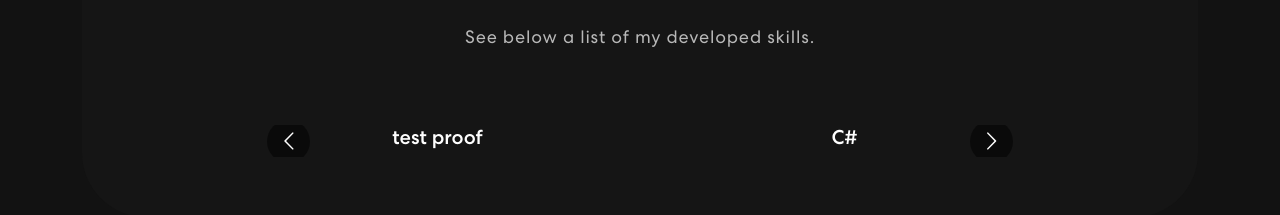
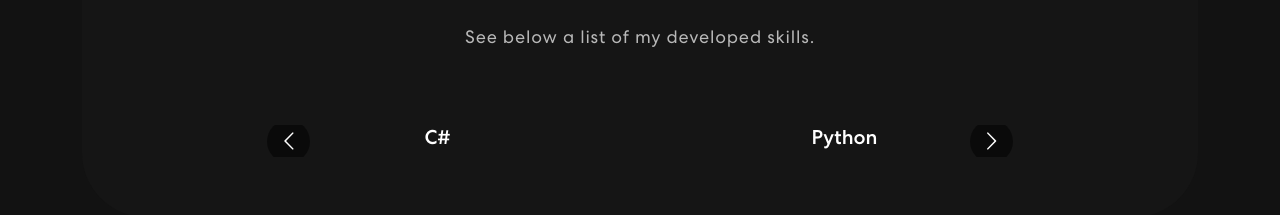
Before and after one commit to Danicus2000000/Danicus2000000.github.io, a React (Vite) app: page / in a window 1280 px wide. Shown: the part 905-1120 px from the top of the page. Built offline with nearby package versions, Linux system fonts and the light colour scheme.

Commit message:
Removed test proof

```diff
--- a/src/components/Skills.jsx
+++ b/src/components/Skills.jsx
@@ -21,7 +21,6 @@
     }
   };
 const skillValues = [
-  "test proof",
   "C#",
   "Python",
   "Azure DevOps",
```
Also changed, not shown: 1 other file (tests, documents, lock files or other folders).
